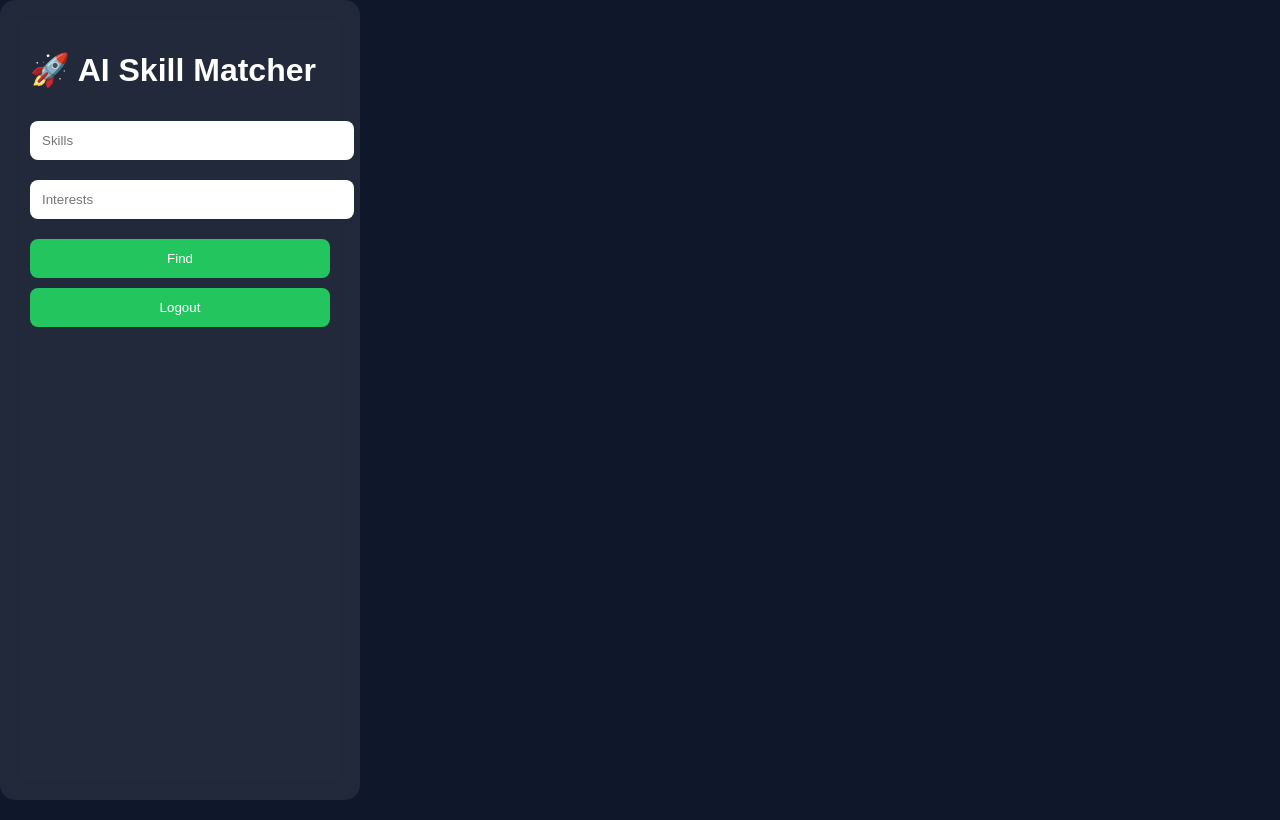
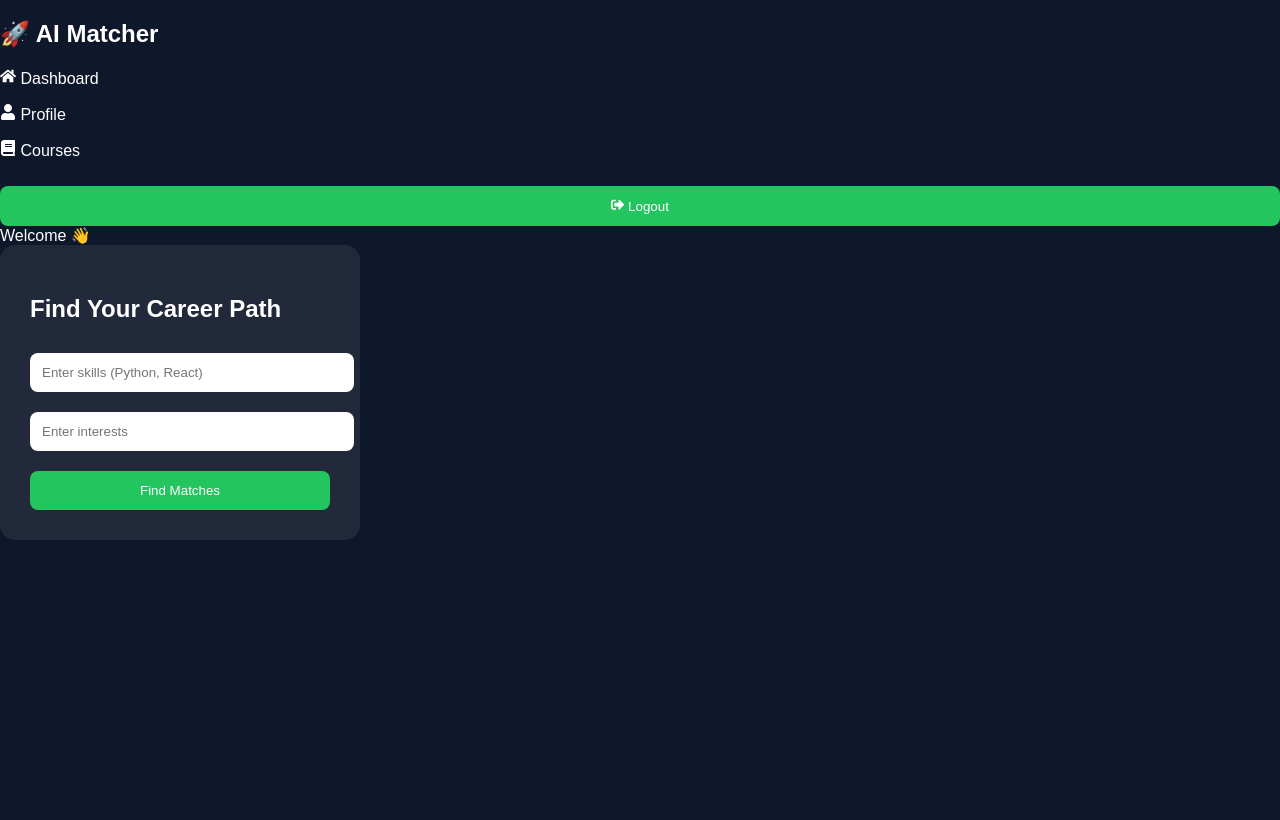
Before and after one commit to Renuka-019/ai-skill-matcher, a React (Create React App) app: page /home in a window 1280 px wide. Built offline with nearby package versions, Linux system fonts and the light colour scheme; sample sign-in values are in the browser's storage.

Commit message:
Update Home.js

```diff
--- a/src/Home.js
+++ b/src/Home.js
@@ -1,4 +1,5 @@
 import React, { useState } from "react";
+import { FaUser, FaHome, FaBook, FaSignOutAlt } from "react-icons/fa";
 
 function Home() {
   const [skills, setSkills] = useState("");
@@ -19,68 +20,88 @@ function Home() {
       });
 
       const data = await res.json();
-      console.log("API DATA:", data); // 🔥 DEBUG
-
       setResult(data);
-    } catch (err) {
-      console.error(err);
-      alert("Backend not working ❌");
+    } catch {
+      alert("Server error ❌");
     }
   };
 
   return (
-    <div className="container">
-      <div className="card">
+    <div className="app">
 
-        <h1>🚀 AI Skill Matcher</h1>
+      {/* SIDEBAR */}
+      <div className="sidebar">
+        <h2>🚀 AI Matcher</h2>
 
-        <input
-          placeholder="Skills"
-          onChange={(e) => setSkills(e.target.value)}
-        />
-
-        <input
-          placeholder="Interests"
-          onChange={(e) => setInterests(e.target.value)}
-        />
-
-        <button onClick={handleSubmit}>Find</button>
+        <div className="menu">
+          <p><FaHome /> Dashboard</p>
+          <p><FaUser /> Profile</p>
+          <p><FaBook /> Courses</p>
+        </div>
 
         <button
+          className="logout"
           onClick={() => {
             localStorage.removeItem("isLoggedIn");
             window.location.href = "/";
           }}
         >
-          Logout
+          <FaSignOutAlt /> Logout
         </button>
+      </div>
 
-        {/* ✅ SAFE RENDERING */}
+      {/* MAIN CONTENT */}
+      <div className="main">
+
+        {/* NAVBAR */}
+        <div className="topbar">
+          Welcome 👋
+        </div>
+
+        {/* INPUT CARD */}
+        <div className="card">
+          <h2>Find Your Career Path</h2>
+
+          <input
+            placeholder="Enter skills (Python, React)"
+            onChange={(e) => setSkills(e.target.value)}
+          />
+
+          <input
+            placeholder="Enter interests"
+            onChange={(e) => setInterests(e.target.value)}
+          />
+
+          <button onClick={handleSubmit}>Find Matches</button>
+        </div>
+
+        {/* RESULTS */}
         {result && (
-          <div className="results">
+          <div className="results-grid">
 
+            <div className="result-card">
               <h3>🎯 Roles</h3>
               <ul>
-              {result.recommended_roles
-                ? result.recommended_roles.map((r, i) => (
+                {result.recommended_roles?.map((r, i) => (
                   <li key={i}>{r}</li>
-                  ))
-                : <li>No roles</li>}
+                ))}
               </ul>
+            </div>
 
+            <div className="result-card">
               <h3>📚 Courses</h3>
               <ul>
-              {result.courses
-                ? result.courses.map((c, i) => (
+                {result.courses?.map((c, i) => (
                   <li key={i}>{c}</li>
-                  ))
-                : <li>No courses</li>}
+                ))}
               </ul>
+            </div>
 
           </div>
         )}
 
       </div>
+
     </div>
   );
 }
```
Lines whose indentation alone changed are shown as unchanged.
